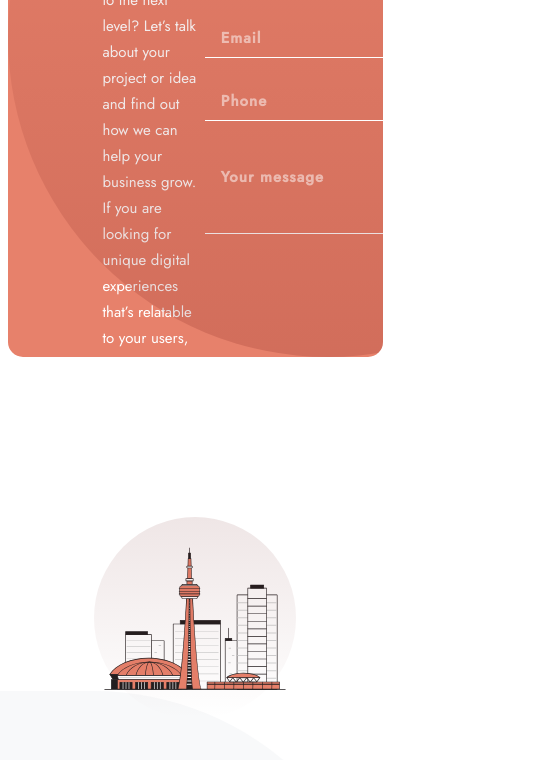
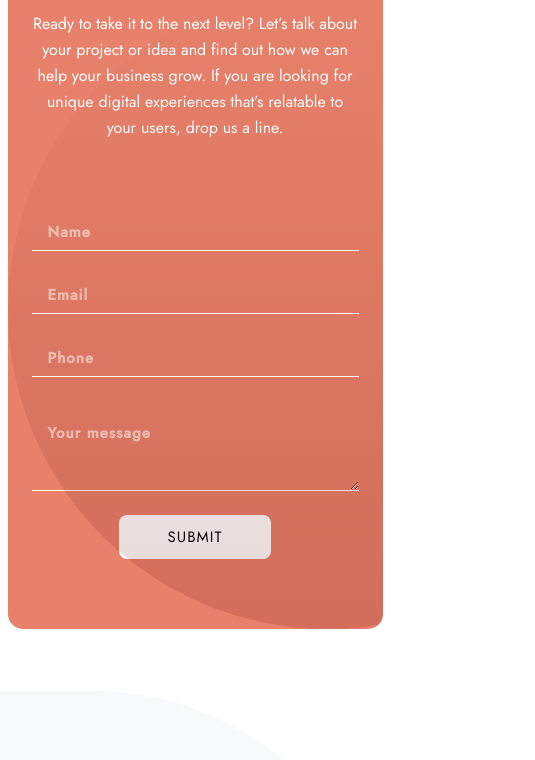
Before and after one commit to ruinedturnip/designo_frontendMentor, a website built with Parcel: page contact.html in a window 390 px wide. Shown: the part 259-1019 px from the top of the page, 535 px wide, since content can reach past the window. Built offline with nearby package versions, Linux system fonts and the light colour scheme.

Commit message:
contact mobile and tablet

```diff
--- a/contact.html
+++ b/contact.html
@@ -15,6 +15,7 @@
       rel="stylesheet"
     />
     <link rel="stylesheet" href="css/style.css" />
+    <script defer src="script.js"></script>
     <title>Frontend Mentor | Designo Agency Website Challenge</title>
   </head>
   <body>
@@ -36,7 +37,8 @@ NAV
             />
           </a>
         </div>
-        <div class="nav__box--right">
+
+        <div class="nav__box--right" id="desktopNav">
           <li class="nav__link">
             <a href="about.html" class="nav__link--item">Our Company</a>
           </li>
@@ -46,6 +48,31 @@ NAV
           <li class="nav__link">
             <a href="contact.html" class="nav__link--item">Contact</a>
           </li>
+        </div>
+
+        <div class="mobile__nav hide" id="mobileNav">
+          <div class="mobile__navBars hide" id="menu-bar">
+            <div class="mobile__navBar navBar--1"></div>
+            <div class="mobile__navBar navBar--2"></div>
+            <div class="mobile__navBar navBar--3"></div>
+          </div>
+        </div>
+        <div class="mobile__nav--overlay hide" id="overlay">
+          <div class="mobile__nav--overlay__links">
+            <li class="mobile__nav__link" id="nav-1">
+              <a href="about.html" class="mobile__nav__link--item"
+                >Our Company</a
+              >
+            </li>
+            <li class="mobile__nav__link" id="nav-2">
+              <a href="locations.html" class="mobile__nav__link--item"
+                >Locations</a
+              >
+            </li>
+            <li class="mobile__nav__link" id="nav-3">
+              <a href="contact.html" class="mobile__nav__link--item">Contact</a>
+            </li>
+          </div>
         </div>
       </nav>
 
--- a/sass/base/_typography.scss
+++ b/sass/base/_typography.scss
@@ -318,3 +318,9 @@ html {
   font-size: 1.5rem;
   letter-spacing: 1px;
 }
+
+.contact__text {
+  @include a.respond(tab-land) {
+    font-size: 1.6rem;
+  }
+}
--- a/sass/layouts/_form.scss
+++ b/sass/layouts/_form.scss
@@ -14,6 +14,19 @@
 
   overflow: hidden;
   position: relative;
+
+  @include a.respond(tab-land) {
+    flex-direction: column;
+    width: 689px;
+    height: 711px;
+    justify-content: none;
+  }
+
+  @include a.respond(phone) {
+    width: 375px;
+    height: 764px;
+  }
+
   &::before {
     content: url("../../assets/contact/desktop/bg-pattern-hero-desktop.svg");
     height: 640px;
@@ -30,6 +43,23 @@
     flex-direction: column;
     justify-content: center;
     width: 44.5rem;
+
+    @include a.respond(tab-land) {
+      width: 573px;
+      margin-top: 78px;
+      justify-self: start;
+    }
+
+    @include a.respond(phone) {
+      width: 327px;
+      text-align: center;
+    }
+  }
+
+  &__right {
+    @include a.respond(tab-land) {
+      margin-bottom: 70px;
+    }
   }
 
   &__header {
@@ -41,6 +71,15 @@
     flex-direction: column;
     width: 380px;
     height: 371px;
+
+    @include a.respond(tab-land) {
+      width: 573px;
+    }
+
+    @include a.respond(phone) {
+      width: 327px;
+      align-items: center;
+    }
   }
 }
 
@@ -65,6 +104,14 @@
     padding: 16px;
     transition: all 0.3s;
 
+    @include a.respond(tab-land) {
+      width: 573px;
+    }
+
+    @include a.respond(phone) {
+      width: 327px;
+    }
+
     &--textarea {
       height: 10.2rem;
       padding-top: 20px;
@@ -81,4 +128,8 @@
 .button__form {
   align-self: flex-end;
   margin-top: 2.4rem;
+
+  @include a.respond(phone) {
+    align-self: center;
+  }
 }
```
Also changed, not shown: css/style.css, 1 other file.
